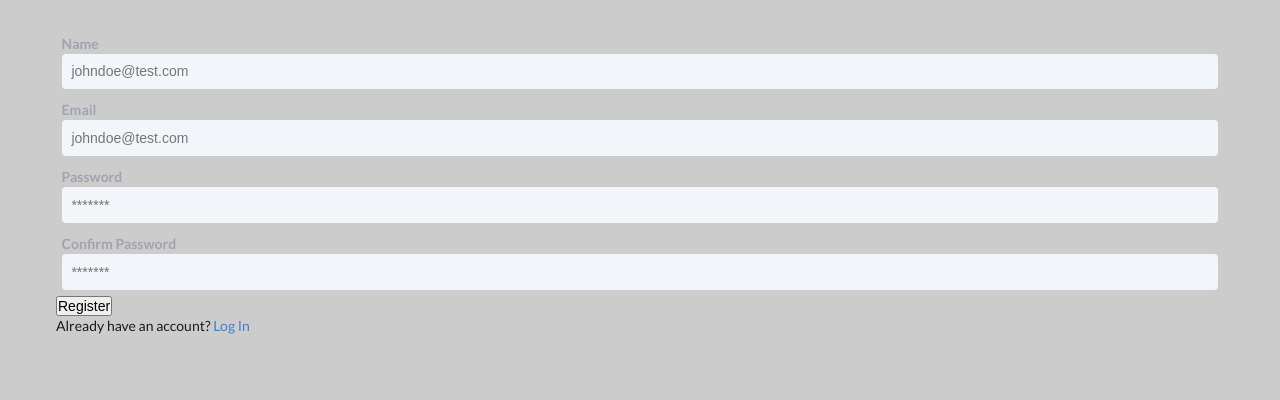
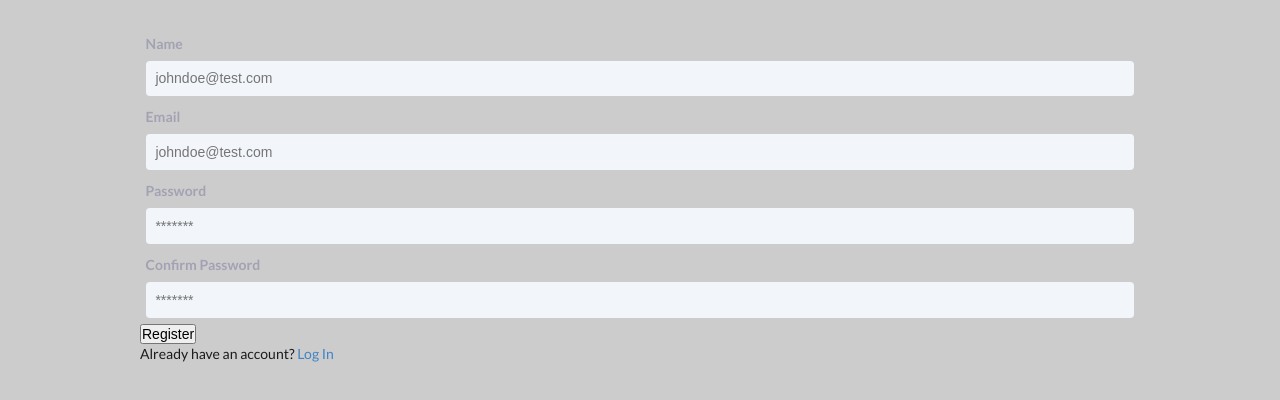
Before and after one commit to Sophi-E/Resume-builder, a React (Create React App) app: page /register in a window 1280 px wide. Shown: the top 400 px of the page. Built offline with nearby package versions, Linux system fonts and the light colour scheme; no server answers.

Commit message:
spacing for input and label

```diff
--- a/src/components/Input.js
+++ b/src/components/Input.js
@@ -31,6 +31,7 @@ const StyledInput = styled.input`
   width: 100%;
   display: block;
   padding: 0.7em;
+  margin-top: 0.5em;
   border-radius: 4px;
   border: none;
   color: #000;
--- a/src/pages/auth/Register.js
+++ b/src/pages/auth/Register.js
@@ -93,5 +93,5 @@ const mapStateToProps = (state) => ({
 export default connect(mapStateToProps, { setAlert, register })(Register);
 
 const StyledWrapper = styled.div`
-  padding: 2em 4em;
+  padding: 2em 10em;
 `;
```
